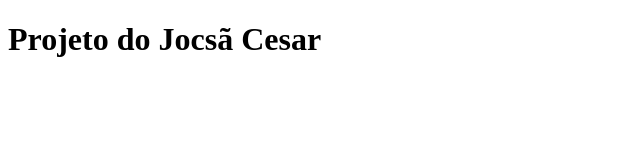
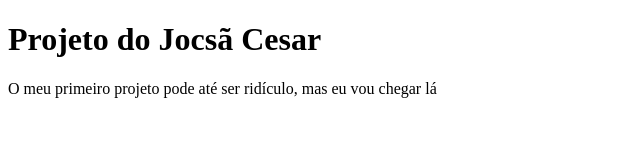
Before and after one commit to jocsaacesar/repositorio, a plain HTML site: page index.html in a window 1280 px wide. Shown: the whole page, without its empty margins (0-640 px from the left). Drawn offline with Linux system fonts and the light colour scheme.

Commit message:
Alteração parágrafo

```diff
--- a/index.html
+++ b/index.html
@@ -5,5 +5,7 @@
 </head>
 <body>
 	<h1>Projeto do Jocsã Cesar</h1>
+
+	<p>O meu primeiro projeto pode até ser ridículo, mas eu vou chegar lá </p>
 </body>
 </html>
```
